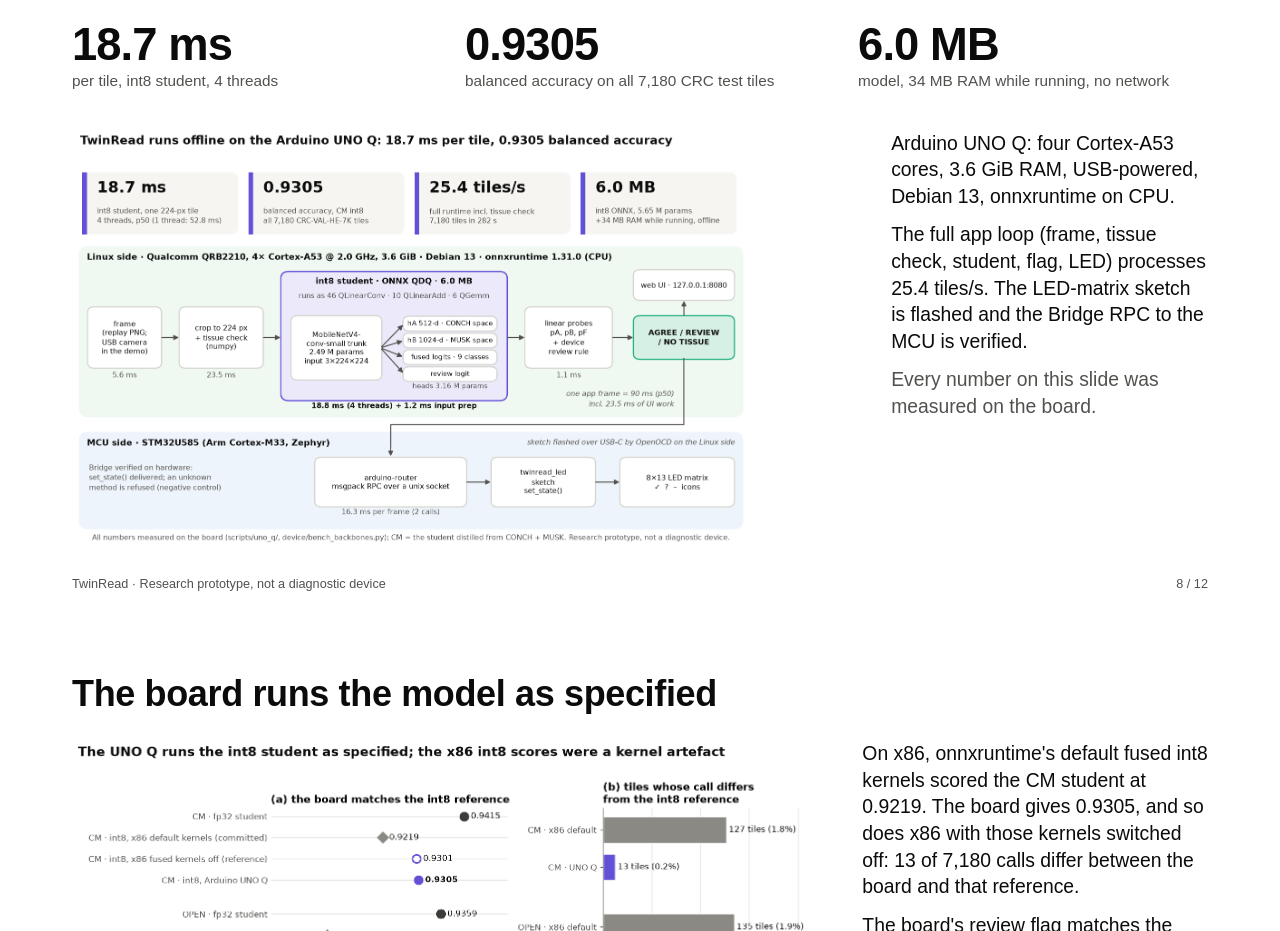
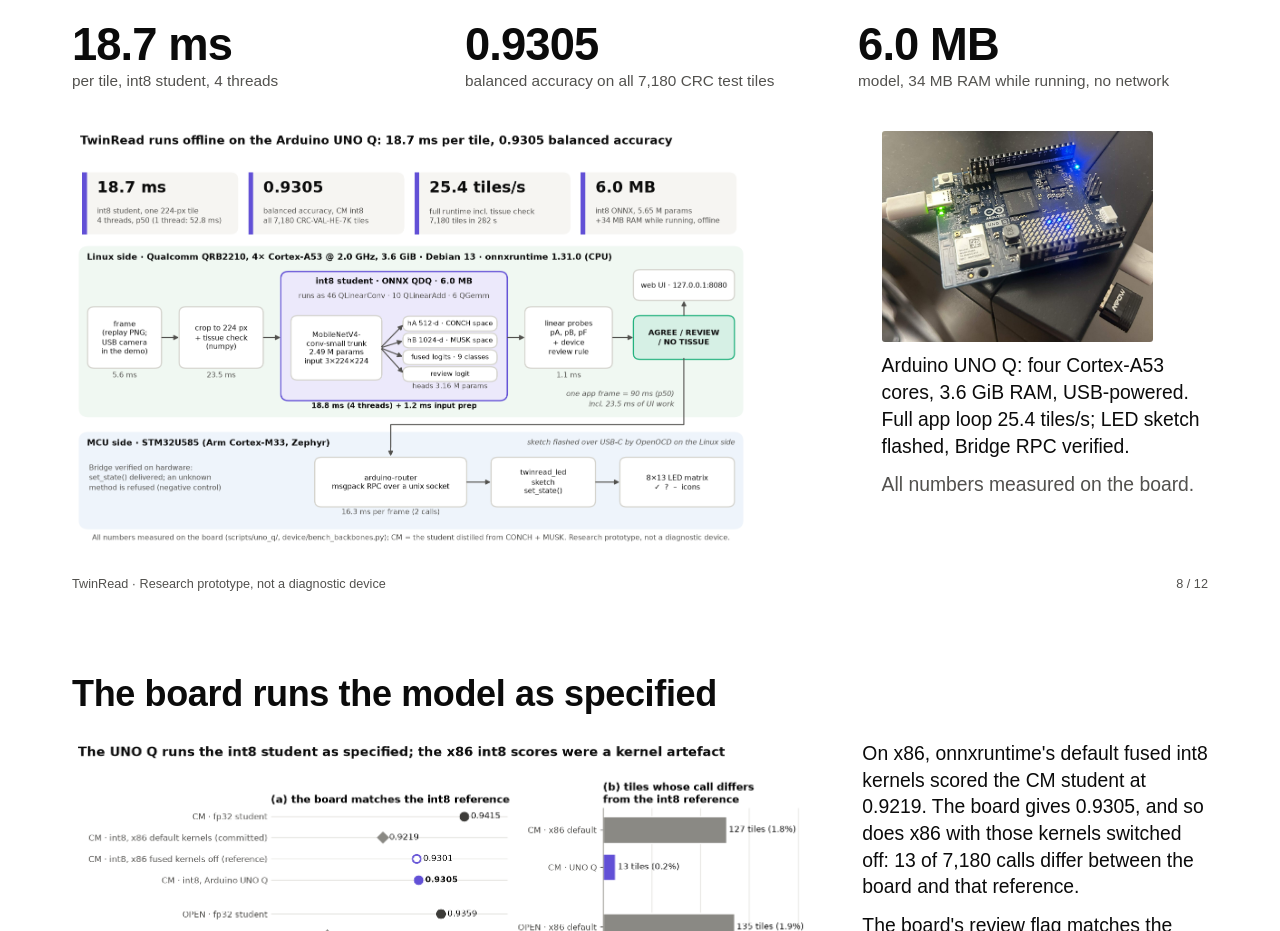
Before and after one commit to iujab/twinread-conch-musk-edge, a plain HTML site: page docs/deck/twinread_deck.html in a window 1280 px wide. Shown: the part 5140-6071 px from the top of the page. Drawn offline with Linux system fonts and the light colour scheme.

Commit message:
Photo of the UNO Q running TwinRead (figures/extra/uno_q_photo.jpg) on the board slide and in the README's UNO Q section

```diff
--- a/docs/deck/twinread_deck.html
+++ b/docs/deck/twinread_deck.html
@@ -196,11 +196,11 @@ small, .muted { color: #52514e; }
   </div>
   <div class="cols">
     <div class="col"><img class="fig" src="../../figures/fig9_unoq_system.png" alt="UNO Q system" style="max-height: 4.3in"></div>
-    <div class="col" style="flex: 0 0 3.3in">
-      <p>Arduino UNO Q: four Cortex-A53 cores, 3.6 GiB RAM, USB-powered, Debian 13, onnxruntime on CPU.</p>
-      <p>The full app loop (frame, tissue check, student, flag, LED) processes 25.4 tiles/s. The LED-matrix sketch
-         is flashed and the Bridge RPC to the MCU is verified.</p>
-      <p class="muted">Every number on this slide was measured on the board.</p>
+    <div class="col" style="flex: 0 0 3.4in">
+      <img class="fig" src="../../figures/extra/uno_q_photo.jpg" alt="The Arduino UNO Q running TwinRead" style="max-height: 2.2in; border-radius: 3px">
+      <p style="margin-top: 0.12in">Arduino UNO Q: four Cortex-A53 cores, 3.6 GiB RAM, USB-powered. Full app loop
+         25.4 tiles/s; LED sketch flashed, Bridge RPC verified.</p>
+      <p class="muted">All numbers measured on the board.</p>
     </div>
   </div>
   <div class="foot"><span>TwinRead · Research prototype, not a diagnostic device</span><span>8 / 12</span></div>
```
Also changed, not shown: README.md, figures/extra/uno_q_photo.jpg (added), 1 other file.
